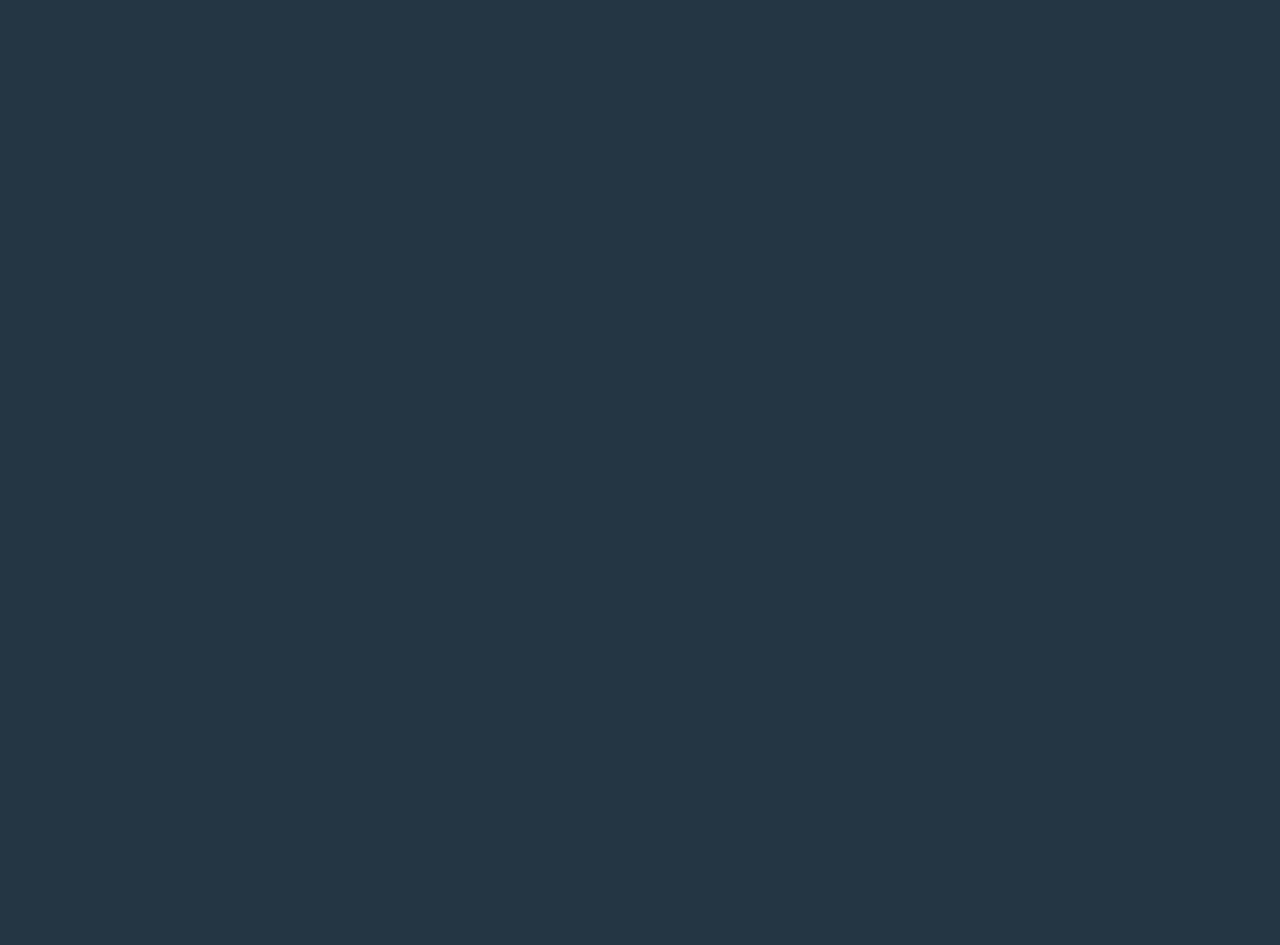
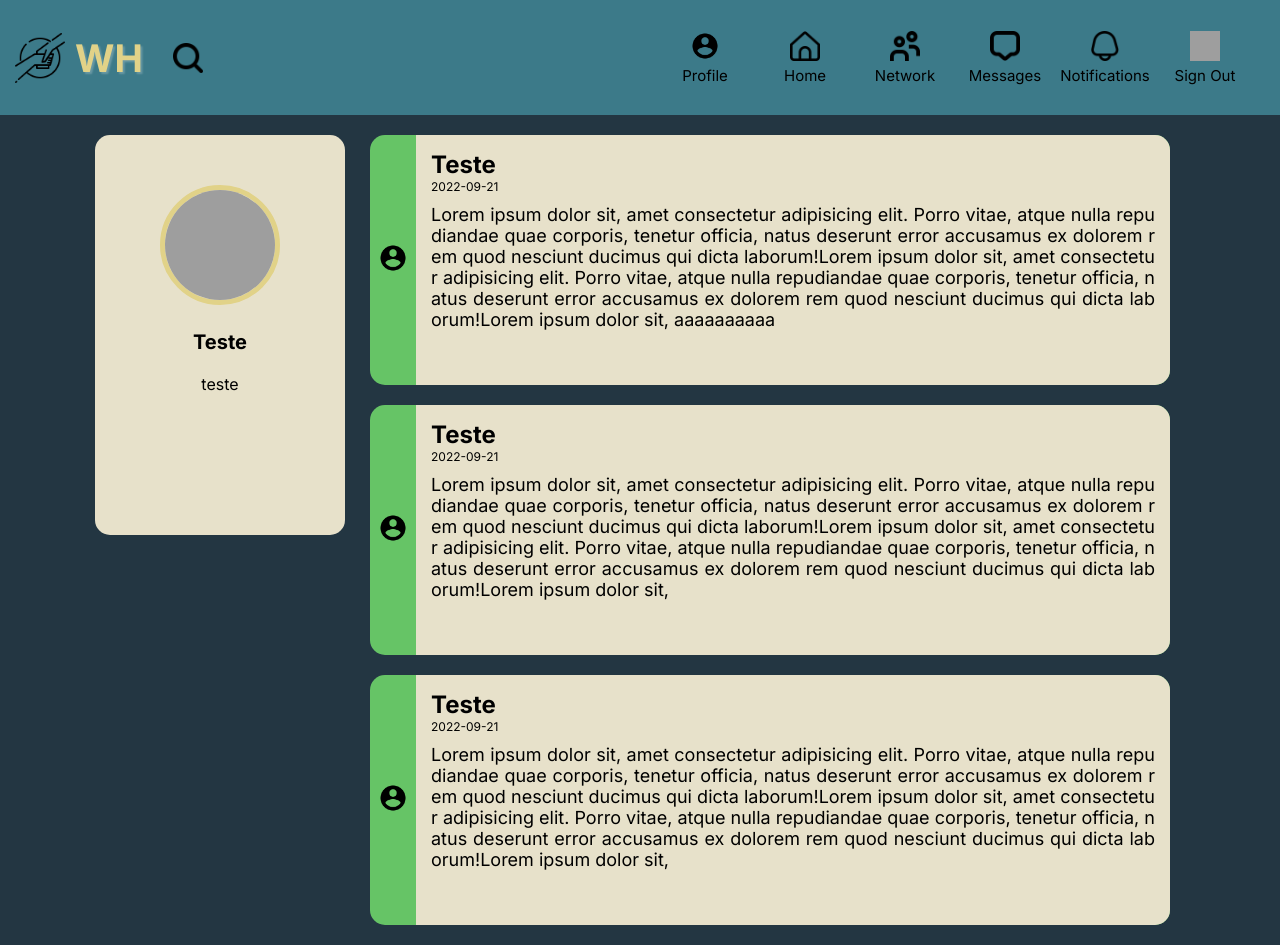
Before and after one commit to iwamotoraphael/RP2, a React app in the folder client/: page /user in a window 1280 px wide. Before the commit this address had no page. Before the commit the page ends 800 px from the top, so only its background shows below. Built offline with nearby package versions, Linux system fonts and the light colour scheme; sample sign-in values are in the browser's storage; grey boxes are pictures that could not be loaded.

Commit message:
User page

```diff
--- a/client/src/components/Friend.jsx
+++ b/client/src/components/Friend.jsx
@@ -2,11 +2,20 @@ import React from 'react'
 
 import '../css/components/Friend.css'
 
+import { useNavigate } from 'react-router-dom';
+
 const Friend = ({profile_pic, profile_name}) => {
+
+    const history = useNavigate()
+
+    const handleFriendClick = ()=>{
+        history(`/user`)
+    }
+
     return (
         <div className='friend-container'>
             <img className='friend-picture' src={profile_pic} alt="profile picture" />
-            <p className='friend-name'>{profile_name}</p>
+            <p className='friend-name' onClick={() => handleFriendClick()}>{profile_name}</p>
         </div>
     );
 }
--- a/client/src/css/components/Friend.css
+++ b/client/src/css/components/Friend.css
@@ -19,4 +19,5 @@
 .friend-name {
     font-size: smaller;
     font-weight: bold;
+    cursor: pointer;
 }
--- a/client/src/index.js
+++ b/client/src/index.js
@@ -12,6 +12,7 @@ import NetworkPage from "./pages/NetworkPage";
 import MessagesPage from "./pages/MessagesPage";
 import PostPage from './pages/PostPage'
 import ProfilePage from './pages/ProfilePage'
+import UserPage from './pages/UserPage'
 
 import "./css/Global.css";
 
@@ -36,6 +37,7 @@ ReactDOM.render(
           <Route path="/messages" element = {<Private><MessagesPage/></Private>}/>
           <Route path="/post/:postid" element = {<Private><PostPage/></Private>}/>
           <Route path="/profile" element = {<Private><ProfilePage/></Private>}/>
+          <Route path="/user" element = {<Private><UserPage/></Private>}/>
         </Routes>
     </Router>
   </React.StrictMode>,
--- /dev/null
+++ b/client/src/pages/UserPage.jsx
@@ -0,0 +1,29 @@
+import React, {useState} from "react";
+import Button from "../components/Button";
+import Header from "../components/Header";
+import SideProfile from "../components/SideProfile";
+import Post from "../components/Post";
+
+import "../css/pages/ProfilePage.css";
+import '../css/pages/HomePage.css';
+
+
+const UserPage = () =>{
+
+    return (
+        <>
+            <Header></Header>
+            <div className="homepage-container profile-container">
+                <SideProfile profile_name='Teste' profile_pic='https://i.scdn.co/image/ab6775700000ee8572d6997d9fef4932a4606253' bio='teste'></SideProfile>
+                <div className="post-wrapper">
+
+                    <Post post_name='Teste' post_date='2022-09-21' post_content='Lorem ipsum dolor sit, amet consectetur adipisicing elit. Porro vitae, atque nulla repudiandae quae corporis, tenetur officia, natus deserunt error accusamus ex dolorem rem quod nesciunt ducimus qui dicta laborum!Lorem ipsum dolor sit, amet consectetur adipisicing elit. Porro vitae, atque nulla repudiandae quae corporis, tenetur officia, natus deserunt error accusamus ex dolorem rem quod nesciunt ducimus qui dicta laborum!Lorem ipsum dolor sit, aaaaaaaaaa' post_id={0}></Post>
+                    <Post post_name='Teste' post_date='2022-09-21' post_content=' Lorem ipsum dolor sit, amet consectetur adipisicing elit. Porro vitae, atque nulla repudiandae quae corporis, tenetur officia, natus deserunt error accusamus ex dolorem rem quod nesciunt ducimus qui dicta laborum!Lorem ipsum dolor sit, amet consectetur adipisicing elit. Porro vitae, atque nulla repudiandae quae corporis, tenetur officia, natus deserunt error accusamus ex dolorem rem quod nesciunt ducimus qui dicta laborum!Lorem ipsum dolor sit,' post_id={0}></Post>
+                    <Post post_name='Teste' post_date='2022-09-21' post_content=' Lorem ipsum dolor sit, amet consectetur adipisicing elit. Porro vitae, atque nulla repudiandae quae corporis, tenetur officia, natus deserunt error accusamus ex dolorem rem quod nesciunt ducimus qui dicta laborum!Lorem ipsum dolor sit, amet consectetur adipisicing elit. Porro vitae, atque nulla repudiandae quae corporis, tenetur officia, natus deserunt error accusamus ex dolorem rem quod nesciunt ducimus qui dicta laborum!Lorem ipsum dolor sit,' post_id={0}></Post>
+                </div>
+            </div>
+        </>
+    )
+}
+
+export default UserPage
```
